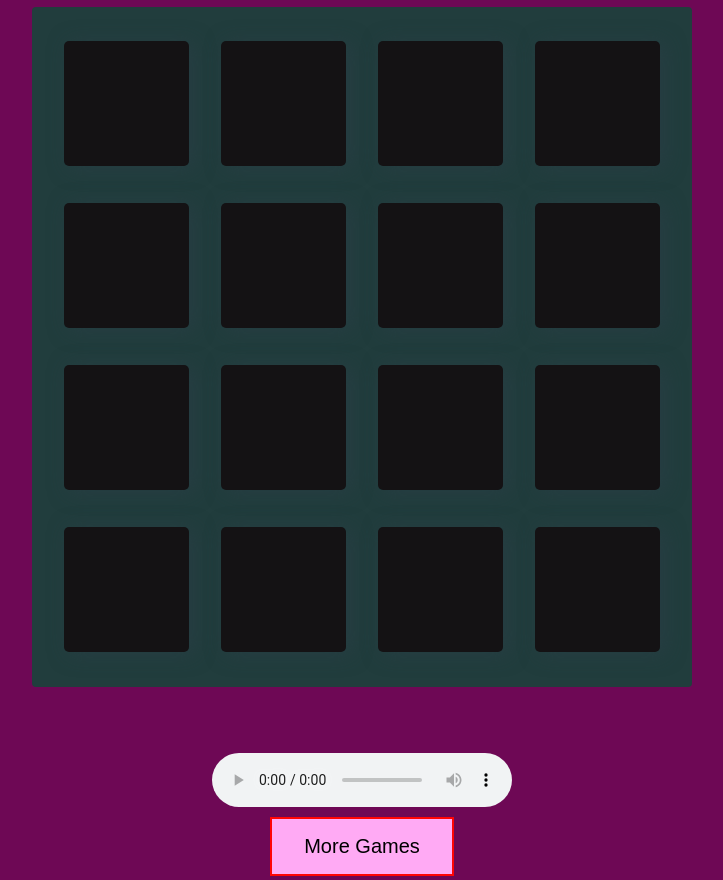
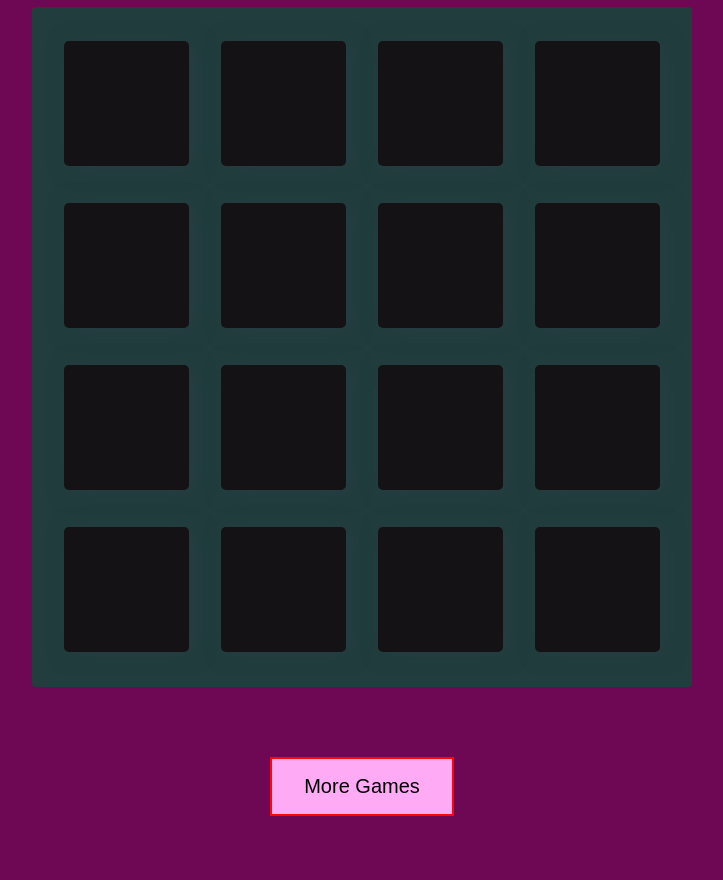
Before and after one commit to dhanashreem09/memory-game, a plain HTML site: page index.html in a window 1280 px wide. Shown: the part 139-1019 px from the top of the page, without its empty margins (278-1001 px from the left). After the commit the page ends 959 px from the top, so only its background shows below. Drawn offline with Linux system fonts and the light colour scheme; a web font is replaced by a local one.

Commit message:
Update index.html

```diff
--- a/index.html
+++ b/index.html
@@ -86,12 +86,6 @@
         </ul>
 
         <div>
-            <audio controls autoplay>
-              <source src="Rev.mp3" type="audio/mpeg">
-            </audio>
-        </div>
-
-        <div>
             <a href="https://englishbolega.com/games/"><button class="button button5">More Games</button></a>
         </div>
 
```
